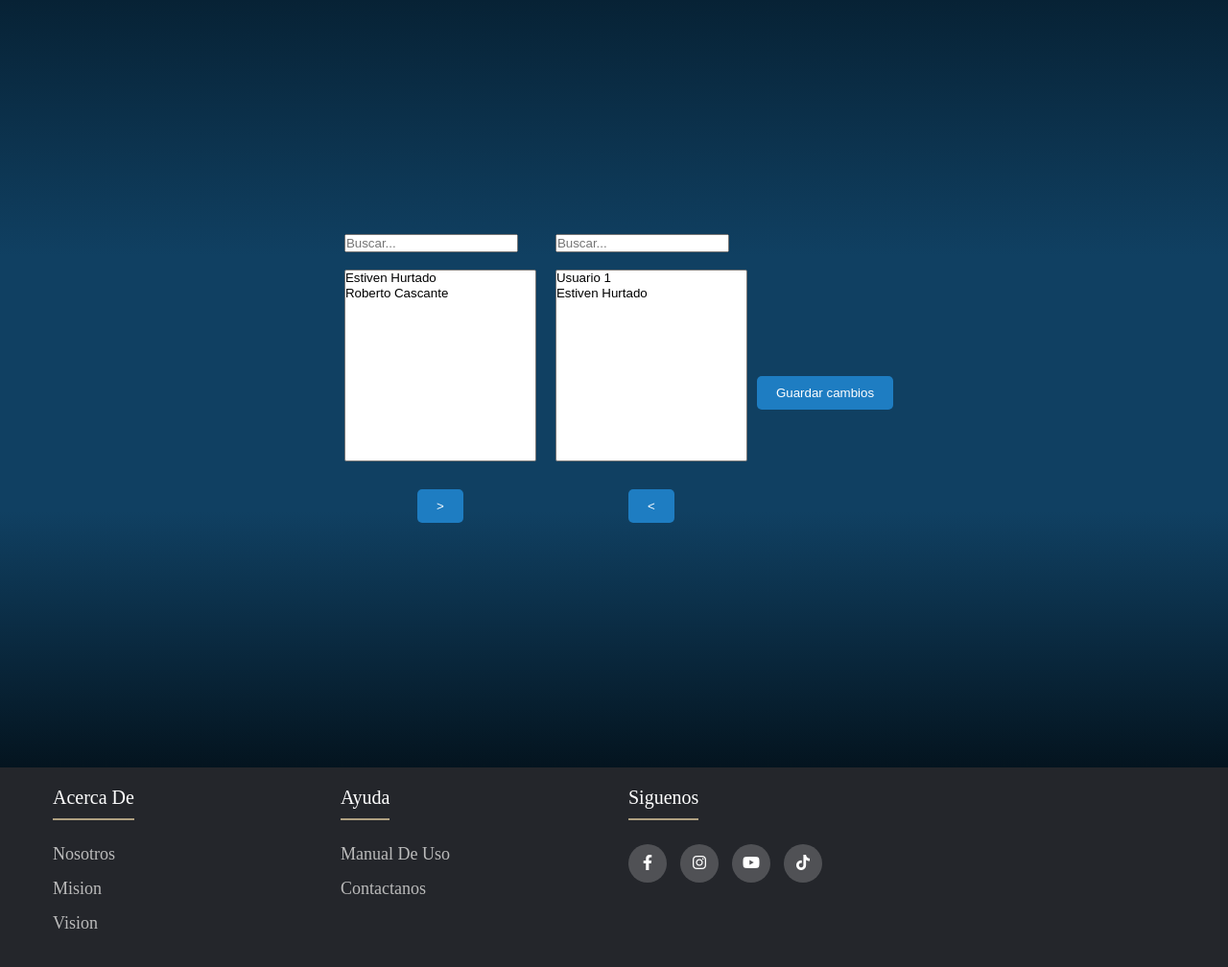
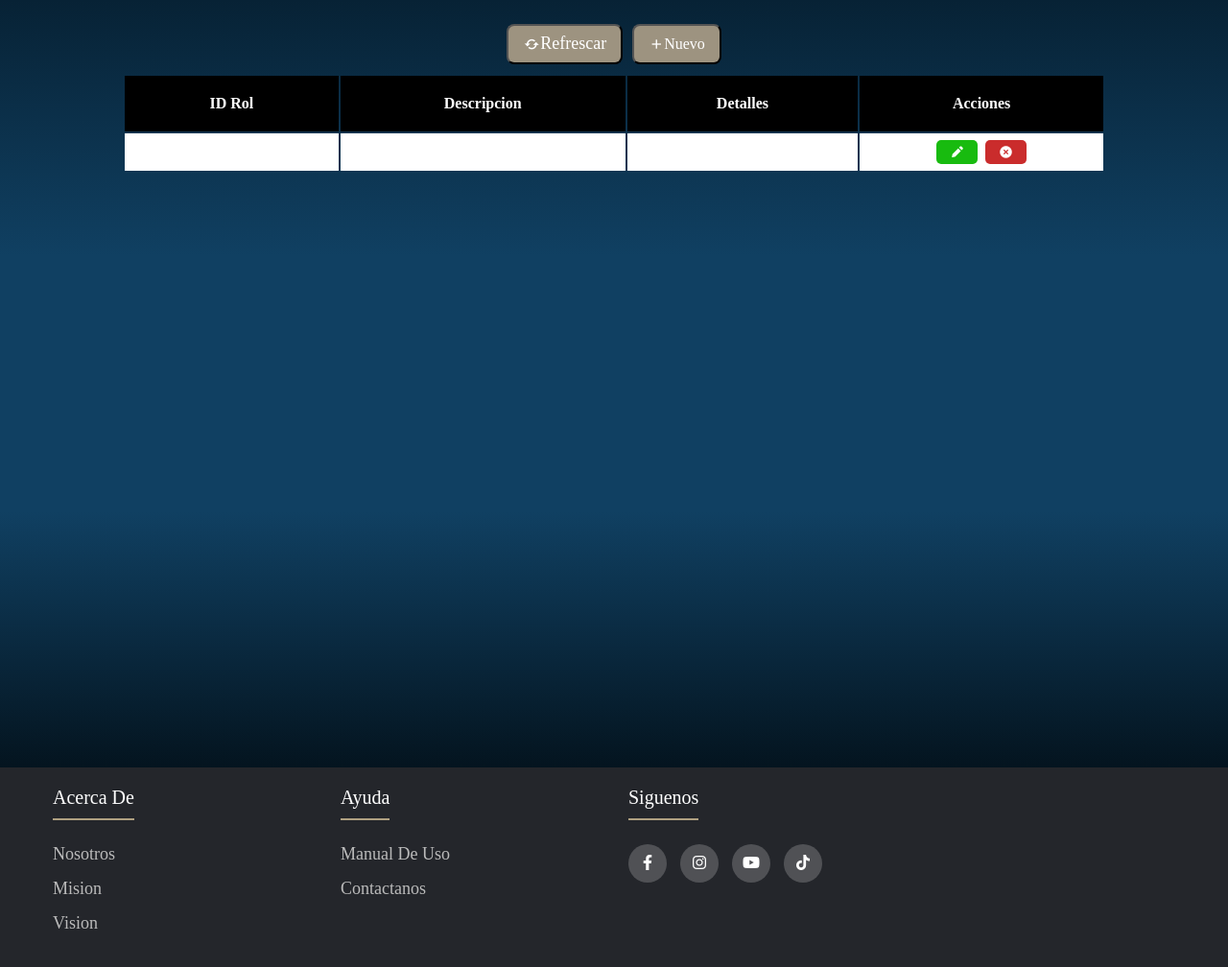
Before and after one commit to EstivenHM/Proyecto_Profesional, a PHP site: page /Roles.php in a window 1280 px wide. Shown: the part 114-1122 px from the top of the page at 96% size. Run offline with PHP 8.4, Linux system fonts and the light colour scheme; the visitor is signed in with stand-in values (Sample User, id 1); tables that the repository leaves empty or names only in its code hold one stand-in row (values such as "Sample post"); data that the repository does not hold is empty.

Commit message:
Pantalla roles

```diff
--- a/Proyecto_final/RobertWEB/Roles.php
+++ b/Proyecto_final/RobertWEB/Roles.php
@@ -1,3 +1,19 @@
+<?php
+session_start();
+if (!isset($_SESSION['authenticated']) || $_SESSION['authenticated'] !== true) {
+    header('Location: index.php');
+    exit();
+}
+$username = $_SESSION['username'];
+
+include('funciones.php');
+$result = data_rol();
+
+
+
+?>
+
+
 <!DOCTYPE html>
 <html lang="en">
 
@@ -26,45 +42,38 @@
     <section>
 
         <div class="Home">
-
-            <div class="list-container">
-                <form method="post" action="">
-                    <input type="Combobox" name="search_left" placeholder="Buscar..."><br><br>
-                    <select name="left_list[]" multiple size="10">
-                        <!-- Opciones generadas dinámicamente por PHP -->
-                        <?php
-                        // Ejemplo estático
-                        echo '<option value="1">Estiven Hurtado</option>';
-                        echo '<option value="1">Roberto Cascante</option>';
-                        ?>
-                    </select><br><br>
-                    <button type="submit" name="move_right">&gt;</button>
-                </form>
+            <div class="btn-boton">
+                <button onclick="location.href='users.php'" class="btn-refrescar"><i class='bx bx-refresh'></i>Refrescar</button>
+                <button class="btn-nuevo" onclick="document.getElementById('myModal').style.display='block'"><i class='bx bx-plus'></i>Nuevo</button>
             </div>
 
-            <div class="list-container">
-                <form method="post" action="">
-                    <input type="text" name="search_right" placeholder="Buscar..."><br><br>
-                    <select name="right_list[]" multiple size="10">
-                        <!-- Opciones generadas dinámicamente por PHP -->
-                        <?php
-                        // Ejemplo estático
-                        echo '<option value="2">Usuario 1</option>';
-                        echo '<option value="2">Estiven Hurtado</option>';
+            <div class="scrollable-table">
+                <table class="table">
+                    <thead>
+                        <tr class="titulo">
+                            <th class="id_col">ID rol</th>
+                            <th>Descripcion</th>
+                            <th>Detalles</th>
+                            <th>Acciones</th>
+                        </tr>
+                    </thead>
+                    <tbody class="t_body">
+                        <?php while ($row = mysqli_fetch_assoc($result)) { ?>
+                            <tr>
+                                <td><?php echo $row['Id_rol'] ?></td>
+                                <td><?php echo $row['Descripcion'] ?></td>
+                                <td><?php echo $row['Detalles'] ?></td>
+                                <td>
+                                    <a href="Roles.php?edit_id=<?php echo $row['Id_rol']; ?>" class="btn-editar"><i class='bx bxs-pencil'></i></a>
+                                    <a href="Roles.php?delete_id=<?php echo $row['Id_rol']; ?>" class="btn-eliminar"><i class='bx bxs-x-circle'></i></a>
+                                </td>
+                            </tr>
+                        <?php } ?>
 
-                        ?>
-                    </select><br><br>
-                    <button type="submit" name="move_left">&lt;</button>
-                </form>
-            </div>
-            <div class="save-button">
-                <form method="post" action="">
-                    <button type="submit" name="save_changes">Guardar cambios</button>
-                </form>
+                    </tbody>
+                </table>
             </div>
         </div>
-
-
     </section>
 
     <footer class="footer">
--- a/Proyecto_final/RobertWEB/Stylecss/Roles.css
+++ b/Proyecto_final/RobertWEB/Stylecss/Roles.css
@@ -9,7 +9,7 @@ body {
   font-family: "Times New Roman", Times, serif;
   text-transform: capitalize;
 }
-
+/* Header */
 header {
   background-color: rgb(25, 102, 157);
   padding: 33.3px 0;
@@ -20,7 +20,7 @@ header {
 
 .Menu-header a {
   position: absolute;
-  top: 40px; /* Ajusta según la altura deseada */
+  top: 40px;
   right: 40px; /* Ajusta para moverlo a la derecha */
   font-size: 18px;
   color: white;
@@ -34,48 +34,142 @@ header {
   font-size: 20px;
 }
 
+/* Cuerpo */
 .Home {
+  display: flex;
+  flex-direction: column;
+  align-items: center;
+  width: 100%;
+  height: 100vh;
+  background: linear-gradient(to top, #04141f, #104062, #104062, #072235);
+  background-size: cover;
+ overflow: hidden;
+  box-sizing: border-box;
+}
+/* Botones accion */
+.btn-boton {
+  display: flex;
+  justify-content: flex-end;
+
+  margin: 25px;
+  margin-bottom: 10px;
+}
+
+.btn-boton .btn-nuevo {
   display: flex;
   justify-content: center;
   align-items: center;
-  width: 100%;
-  height: 100vh; /* Ocupará toda la altura visible */
-  background: linear-gradient(to top, #04141f, #104062, #104062,#072235);
-  background-size: cover;
-  margin: 0; /* Elimina márgenes */
-  padding: 0; /* Elimina relleno */
-  box-sizing: border-box;
+  font-family: inherit;
+  text-transform: inherit;
+  color: white;
+  background-color: #9d9380;
+  padding: 10px 15px;
+  font-size: 16px;
+  border-radius: 8px;
+  transition: 0.3s ease, transform 0.2s ease;
 }
 
-.list-container {
-  margin: 0 10px;
+.btn-boton .btn-refrescar {
+  display: flex;
+  justify-content: center;
+  align-items: center;
+  font-family: inherit;
+  text-transform: inherit;
+  margin-right: 10px;
+  color: white;
+  background-color: #9d9380;
+  padding: 8px 15px;
+  font-size: 18px;
+  border-radius: 8px;
+  transition: 0.3s ease, transform 0.2s ease;
 }
 
-.save-button {
-  display: flex;
-  justify-content: center;
-  margin-top: 20px;
+.btn-nuevo:hover {
+  background-color: rgb(236, 236, 236);
+  color: #9d9380;
+  transform: scale(1.05);
 }
 
-select {
-  width: 200px;
-  height: 200px;
+.btn-refrescar:hover {
+  background-color: rgb(236, 236, 236);
+  color: #9d9380;
+  transform: scale(1.05);
 }
 
-button {
-  display: block;
-  margin: 10px auto;
-  padding: 10px 20px;
-  background-color: #1E7DC2;
-  color: white;
-  border: none;
-  border-radius: 5px;
-  cursor: pointer;
-  transition: background-color 0.3s ease;
+/* tabla */
+.scrollable-table {
+  height: 500px;
+  overflow-y: auto;
+  overflow-x: auto;
+  flex-grow: 1;
+  max-height: 500px;
+  width: 80%;
+  scroll-snap-type: y mandatory;
 }
 
-button:hover {
-  background-color: #19669D;
+.scrollable-table > .table {
+  width: 100%;
+}
+
+.titulo th {
+  background-color: #000000;
+  color: #ffffff;
+  text-align: center;
+  position: sticky;
+  overflow: hidden;
+  text-overflow: ellipsis;
+  white-space: nowrap;
+  padding: 20px 30px;
+  font-size: 16px;
+}
+
+.t_body td {
+  background-color: #ffffff;
+  color: #000000;
+  text-align: center;
+  overflow: hidden;
+  text-overflow: ellipsis;
+  white-space: nowrap;
+  font-size: 15px;
+  padding: 7px 10px;
+}
+
+.t_body .btn-editar {
+  display: inline-flex;
+  text-decoration: none;
+  color: #ffffff;
+  background-color: #18bb0f;
+  align-items: center;
+  justify-content: center;
+  border-radius: 5px;
+  margin-right: 4px;
+  padding: 5px 14px;
+}
+
+.t_body .btn-eliminar {
+  display: inline-flex;
+  text-decoration: none;
+  color: #ffffff;
+  background-color: #ca2c2c;
+  align-items: center;
+  justify-content: center;
+  border-radius: 5px;
+  padding: 5px 14px;
+}
+
+.btn-editar:hover {
+  background-color: #13850d;
+  color: #ffffff;
+  transform: scale(1.05);
+}
+
+.btn-eliminar:hover {
+  background-color: #a31818;
+  color: #ffffff;
+  transform: scale(1.05);
+}
+.table tr {
+  scroll-snap-align: start;
 }
 
 .container {
--- a/Proyecto_final/RobertWEB/funciones.php
+++ b/Proyecto_final/RobertWEB/funciones.php
@@ -25,3 +25,11 @@ function get_user_delete($id_usuario)
     $result = mysqli_query($conexion, $query);
     return mysqli_fetch_assoc($result);
 }
+
+function data_rol(){
+
+    global $conexion;
+    $query = "select * from roles";
+    $result = mysqli_query($conexion, $query);
+    return  $result;
+}
```
